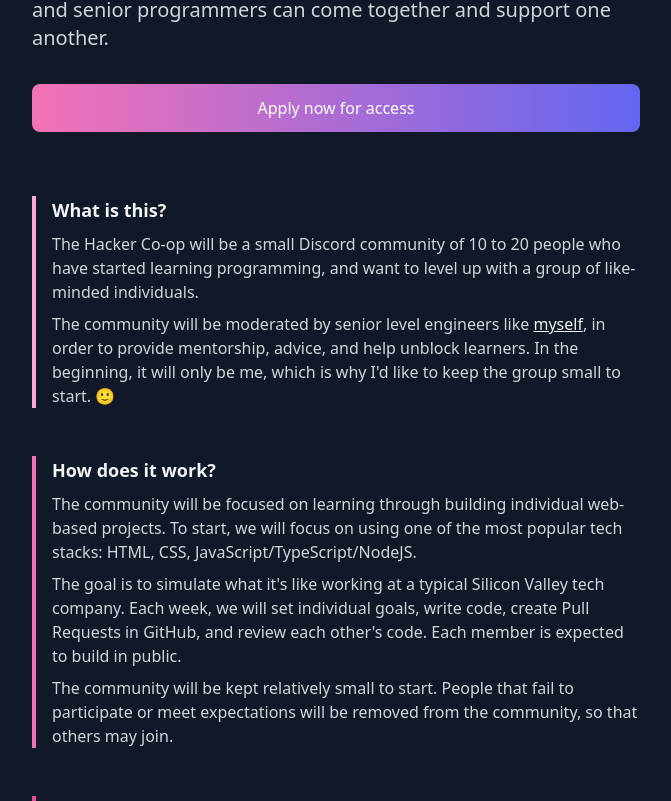
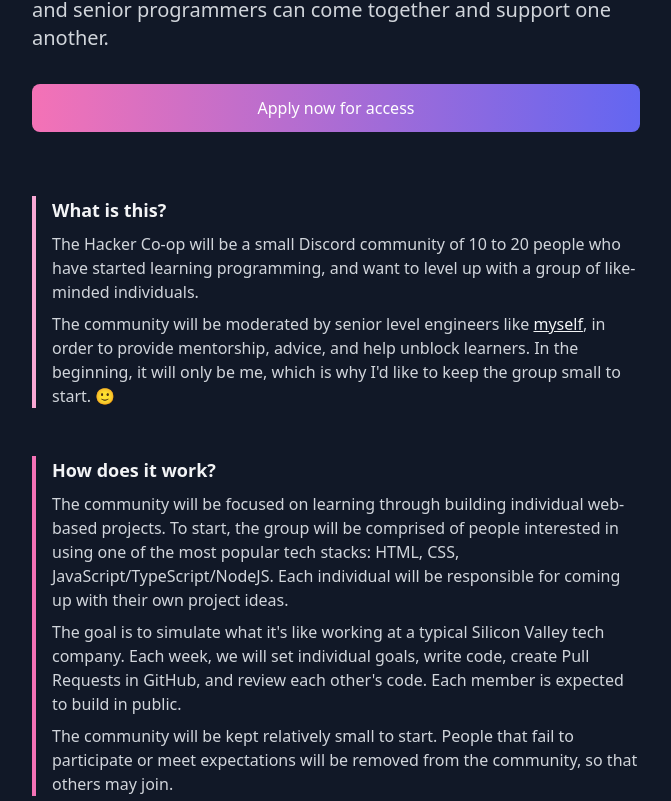
Before and after one commit to reichert621/coop, a Next.js app: page / in a window 1280 px wide. Shown: the part 396-1197 px from the top of the page, without its empty margins (304-975 px from the left). Built offline with nearby package versions, Linux system fonts and the light colour scheme.

Commit message:
Clarify language a bit

```diff
--- a/pages/index.tsx
+++ b/pages/index.tsx
@@ -87,9 +87,11 @@ export default function Home() {
                 </h3>
                 <p className="mb-2 text-gray-300">
                   The community will be focused on learning through building
-                  individual web-based projects. To start, we will focus on
-                  using one of the most popular tech stacks: HTML, CSS,
-                  JavaScript/TypeScript/NodeJS.
+                  individual web-based projects. To start, the group will be
+                  comprised of people interested in using one of the most
+                  popular tech stacks: HTML, CSS, JavaScript/TypeScript/NodeJS.
+                  Each individual will be responsible for coming up with their
+                  own project ideas.
                 </p>
                 <p className="mb-2 text-gray-300">
                   The goal is to simulate what it&apos;s like working at a
```
